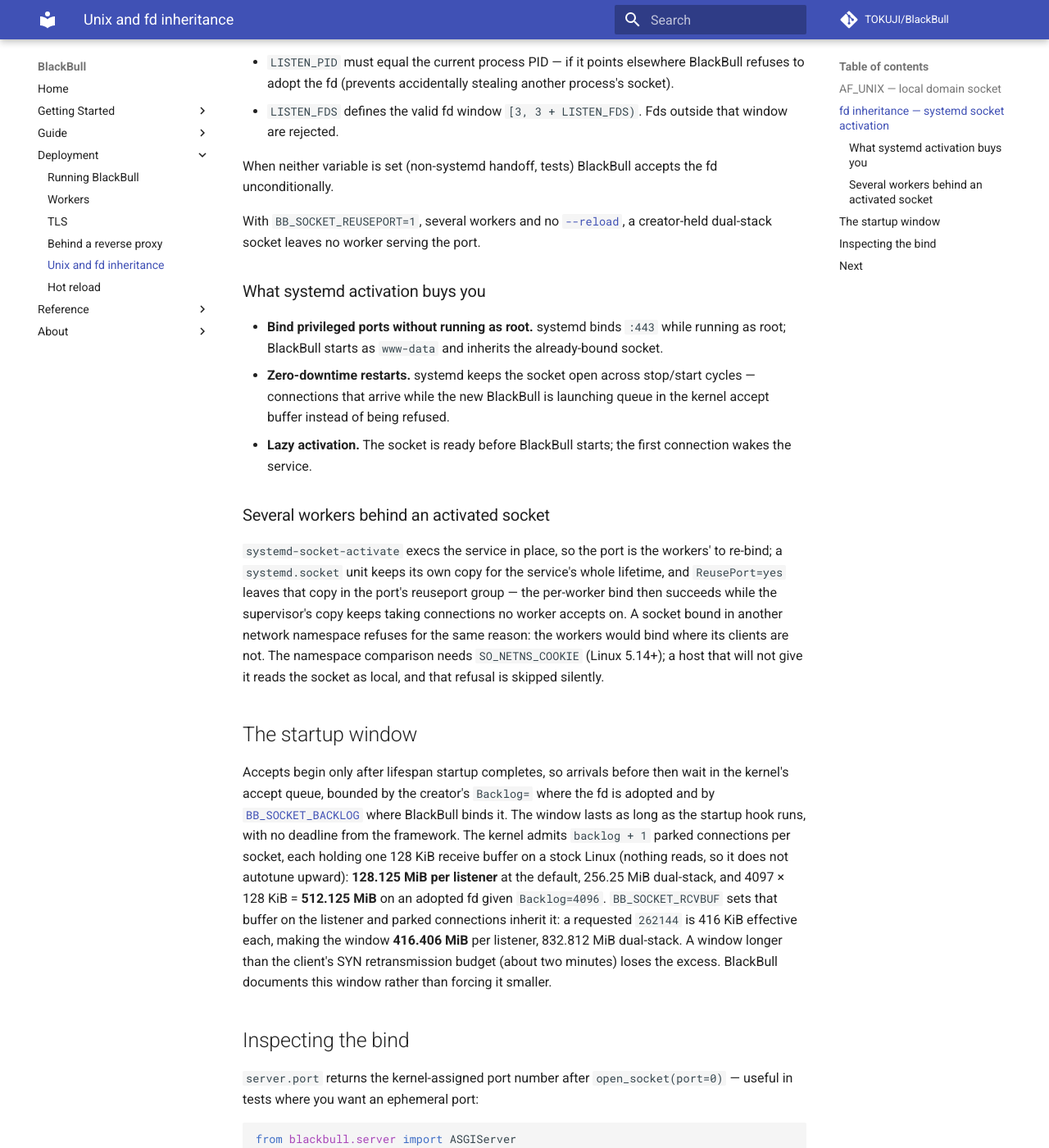
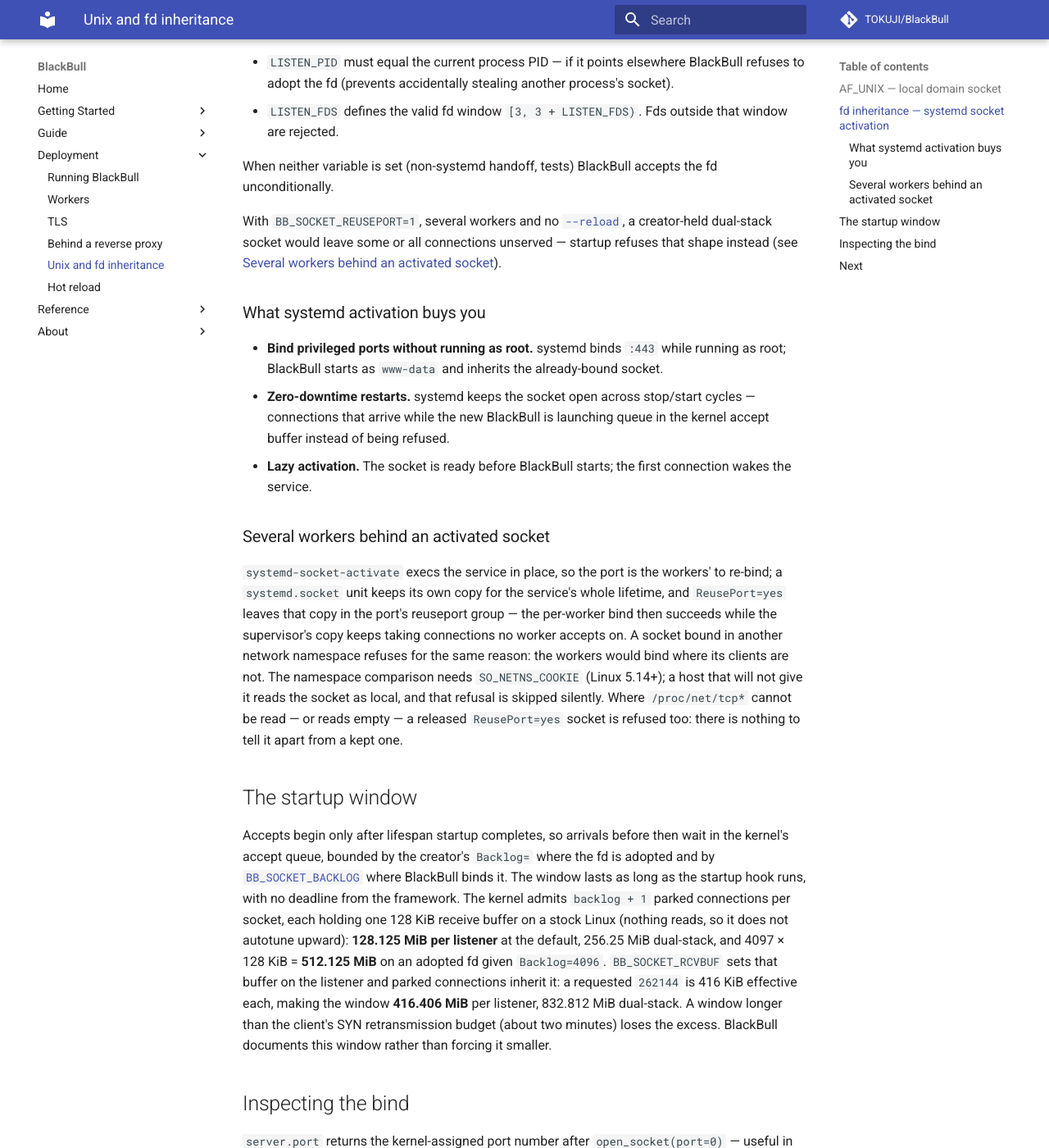
Before and after one commit to TOKUJI/BlackBull, an MkDocs documentation site: the page built from docs/deployment/unix-and-fd.md, in a window 1280 px wide and 1400 px high, scrolled down 1285 px. Shown: the whole window at 82% size. Built offline with MkDocs 1.6.1 and Material for MkDocs 9.7.7, drawn with Linux system fonts in a browser that asks for light colours; comment, search, counter and statistics services are not loaded.

Commit message:
test(server): pin the sockets a refused startup gives back, and say when the kernel cannot be asked
Two review follow-ups on the refusal added here.

The per-worker sockets a refused startup already bound are closed before it
raises.  The test reads the kernel's LISTEN list rather than the server's
report, so a refactor that keeps the sockets alive fails it; the shape used is
the one whose re-bind succeeds, so there is something to give back.

Where `/proc/net/tcp*` cannot be read, or reads empty, a released
`ReusePort=yes` socket is refused as well — nothing distinguishes it from one
that is still kept.  The deployment page says so; the setting keeps the
outcome and points there.

```diff
--- a/docs/deployment/unix-and-fd.md
+++ b/docs/deployment/unix-and-fd.md
@@ -71,8 +71,10 @@
 BlackBull accepts the fd unconditionally.
 
 With `BB_SOCKET_REUSEPORT=1`, several workers and no
-[`--reload`](hot-reload.md), a creator-held dual-stack socket leaves no worker
-serving the port.
+[`--reload`](hot-reload.md), a creator-held dual-stack socket would leave some
+or all connections unserved — startup refuses that shape instead (see
+[Several workers behind an activated
+socket](#several-workers-behind-an-activated-socket)).
 
 ### What systemd activation buys you
 
@@ -96,7 +98,10 @@
 bound in another network namespace refuses for the same reason: the workers
 would bind where its clients are not.  The namespace comparison needs
 `SO_NETNS_COOKIE` (Linux 5.14+); a host that will not give it reads the
-socket as local, and that refusal is skipped silently.
+socket as local, and that refusal is skipped silently.  Where
+`/proc/net/tcp*` cannot be read — or reads empty — a released
+`ReusePort=yes` socket is refused too: there is nothing to tell it apart
+from a kept one.
 
 ## The startup window
 
```
Also changed, not shown: 1 other file.
